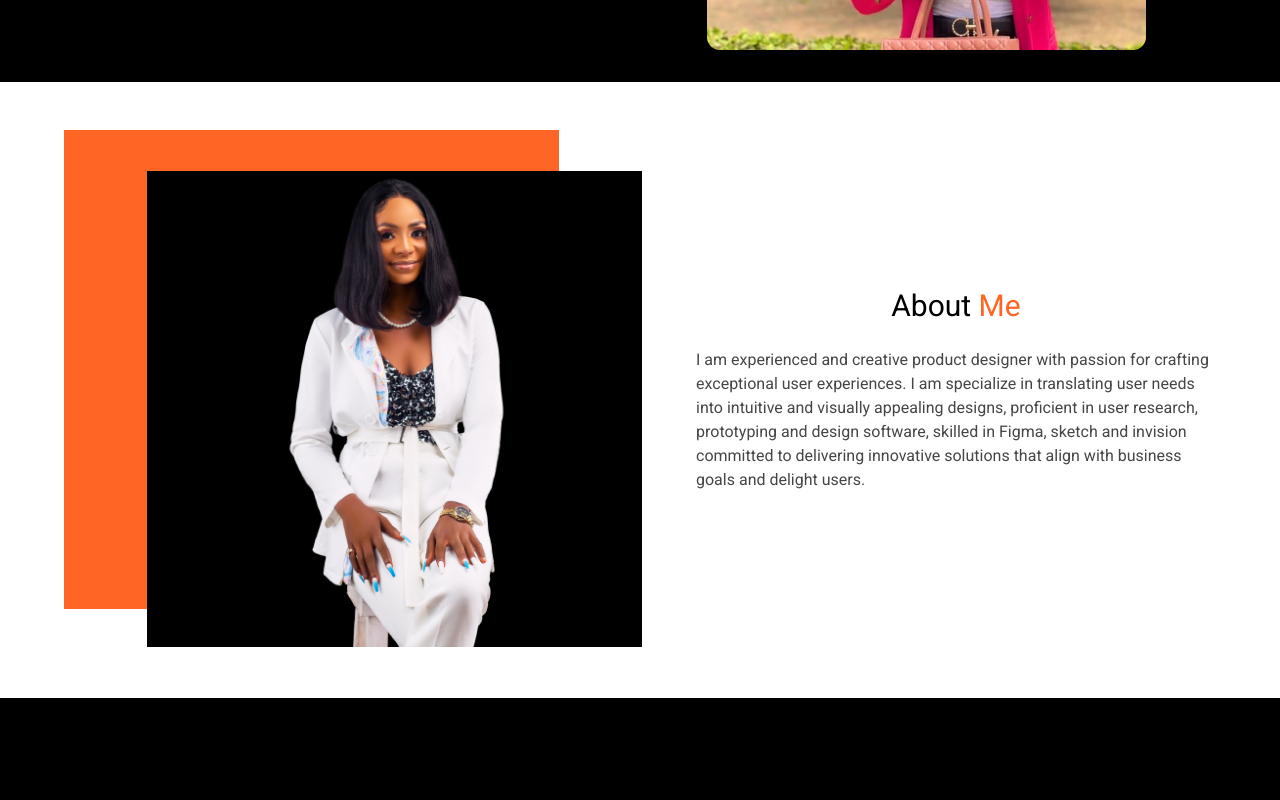
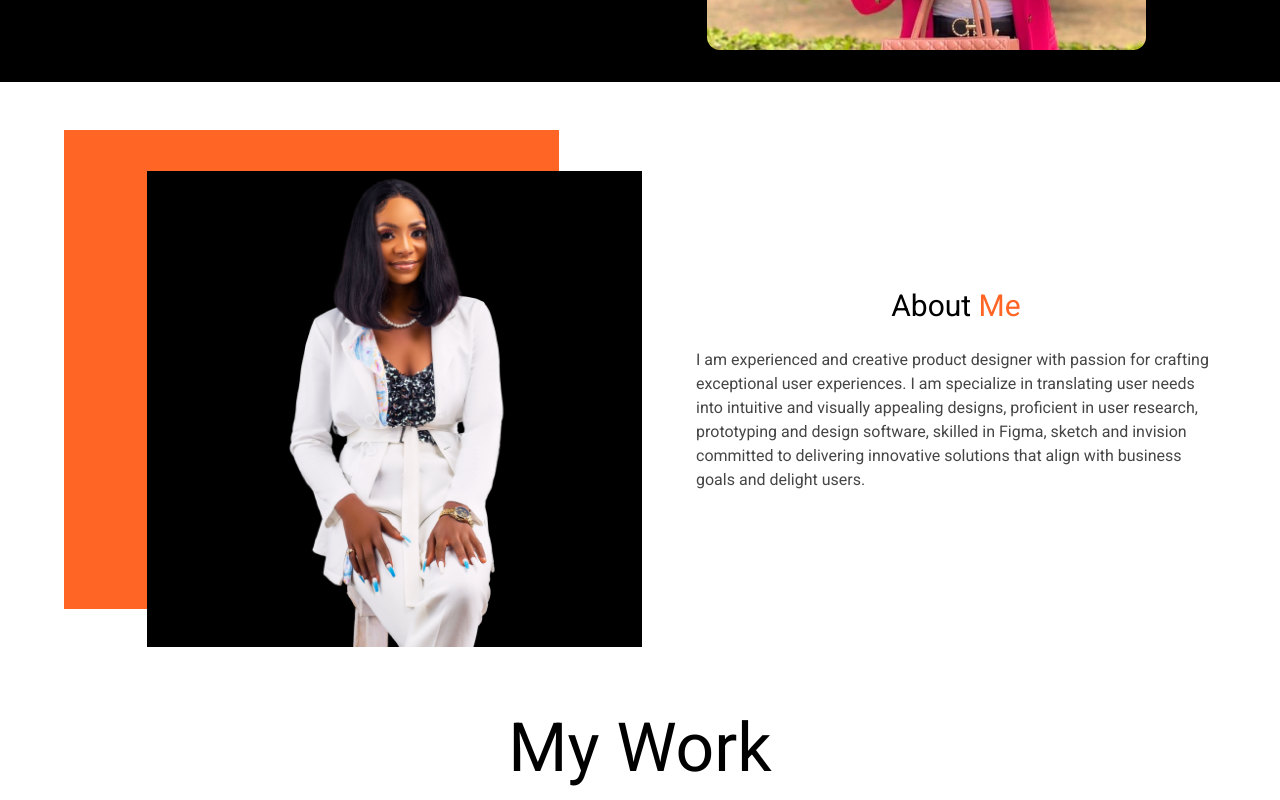
Before and after one commit to Jerified/portfolio-website, a Next.js app: page / in a window 1280 px wide. Shown: the part 539-1339 px from the top of the page. Before the commit the page ends 1237 px from the top, so only its background shows below. Built offline with nearby package versions, Linux system fonts and the light colour scheme.

Commit message:
added changes

```diff
--- a/app/components/About.tsx
+++ b/app/components/About.tsx
@@ -17,8 +17,8 @@ const About = () => {
         <div className="relative w-full h-[32.5rem] px">
       			<div className="absolute top-[0rem] left-[0rem] bg-orangered w-full md:w-[25rem] lg:w-[30.94rem] md:h-[25rem] lg:h-[29.94rem]" />
       			<div className="absolute top-[2.38rem] md:left-[4rem] lg:left-[5.19rem] w-full h-full md:w-[25rem] lg:w-[30.94rem] md:h-[25rem] lg:h-[29.94rem] overflow-hidden ">
-        				<div className="absolute md:top-[0.19rem] bg-black w-full h-[20rem] md:w-[25rem] lg:w-[30.94rem] md:h-[25rem] lg:h-[29.94rem] " />
-        				<Image  src="/assets/img2.png" width={439} height={457} alt='about-img' className='absolute top-[0rem] h-[20rem] w-full md:left-[1.81rem] md:w-[23.31rem] md:h-[25.25rem] lg:w-[27.31rem] lg:h-[30.13rem] object-cover'/>
+        				<div className="absolute md:top-[0.19rem] bg-black w-full h-full md:w-[25rem] lg:w-[30.94rem] md:h-[25rem] lg:h-[29.94rem] " />
+        				<Image  src="/assets/img2.png" width={439} height={457} alt='about-img' className='absolute top-[0rem] h-full w-full md:left-[1.81rem] md:w-[23.31rem] md:h-[25.25rem] lg:w-[27.31rem] lg:h-[30.13rem] object-cover'/>
       			</div>
     		</div>
           <div className="pt-16 md:pt-0 md:max-w- mx-aut">
--- /dev/null
+++ b/app/components/Projects.tsx
@@ -0,0 +1,11 @@
+import React from 'react'
+
+const Projects = () => {
+  return (
+    <section className="text-black bg-white">
+        <p className="text-center text-[4.24rem] font-medium text-[background:linear-gradient(from_180deg_at_50%_50%,_#ff6525_-16.87deg,_#ff6525_50.63deg,_rgba(99,_233,_168,_0.99)_225deg,_#ff6525_343.13deg,_#ff6525_410.63deg)]">My Work</p>
+    </section>
+  )
+}
+
+export default Projects
--- a/app/page.tsx
+++ b/app/page.tsx
@@ -2,6 +2,7 @@ import Image from 'next/image'
 import About from './components/About'
 import Navbar from './components/Navbar'
 import HeroSection from './components/HeroSection'
+import Projects from './components/Projects'
 
 export default function Home() {
   return (
@@ -9,6 +10,7 @@ export default function Home() {
       <Navbar />
       <HeroSection />
       <About />
+      <Projects />
     </main>
   )
 }
```
